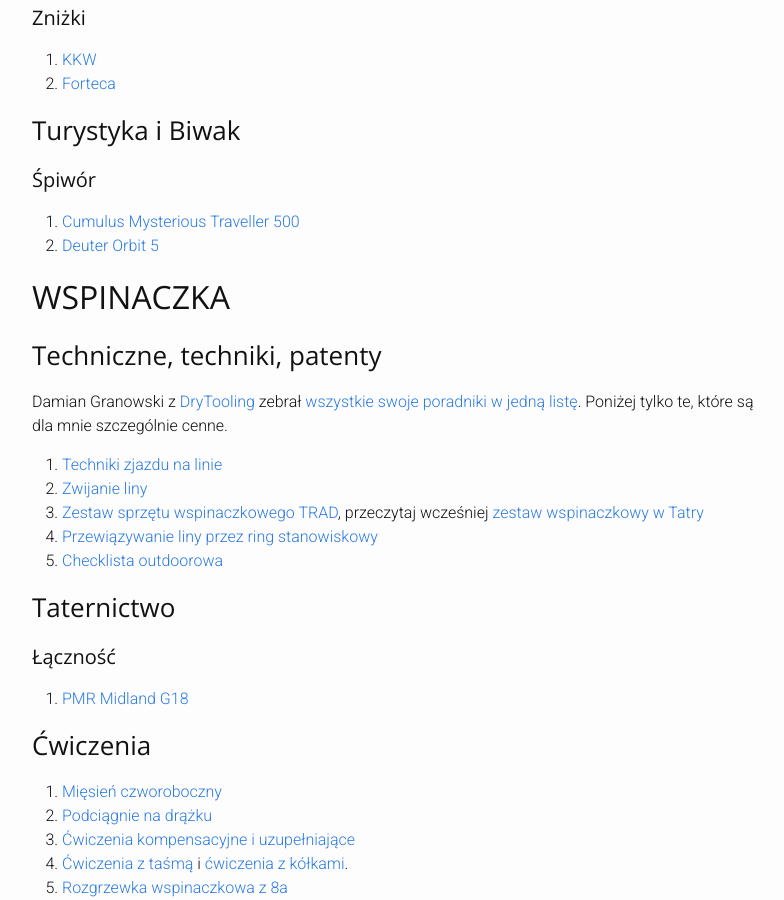
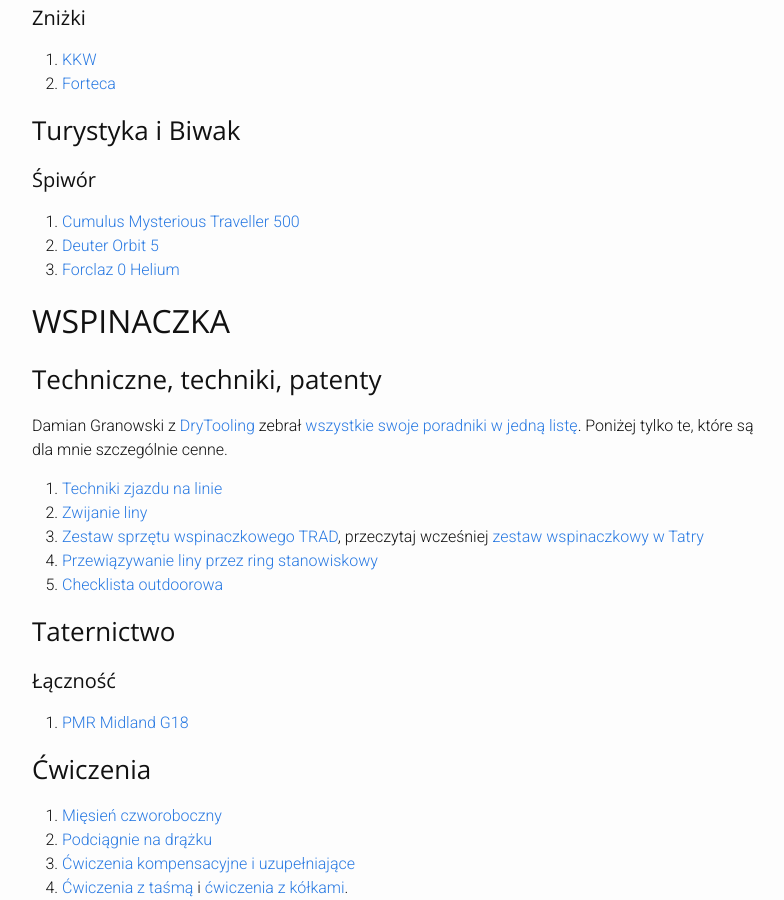
Before and after one commit to jkedra/jkedra.github.io, a Jekyll site: the page built from _posts/2017-03-05-wspinanie.md, in a window 1280 px wide and 900 px high, scrolled down 2405 px. Shown: the whole window, without its empty margins (238-1022 px from the left). Built offline with Jekyll 4.4.1, drawn with Linux system fonts in a browser that asks for light colours.

Commit message:
Forclaz 0 Helium + extra commands jekyll

```diff
--- a/_posts/2017-03-05-wspinanie.md
+++ b/_posts/2017-03-05-wspinanie.md
@@ -118,6 +118,7 @@
 
 1. [Cumulus Mysterious Traveller 500](http://cumulus.pl/pl/kategorie/spiwory/mysterious-traveller-500?gid=22&vid=6)
 2. [Deuter Orbit 5](http://taternik-sklep.pl/spiwor-deuter-orbit-5-375.html)
+3. [Forclaz 0 Helium](http://www.rudazwyboru.pl/2017/09/spiwor-na-gorskie-lato-forclaz-0-helium.html)
 
 
 ## WSPINACZKA
```
Also changed, not shown: 1 other file.
